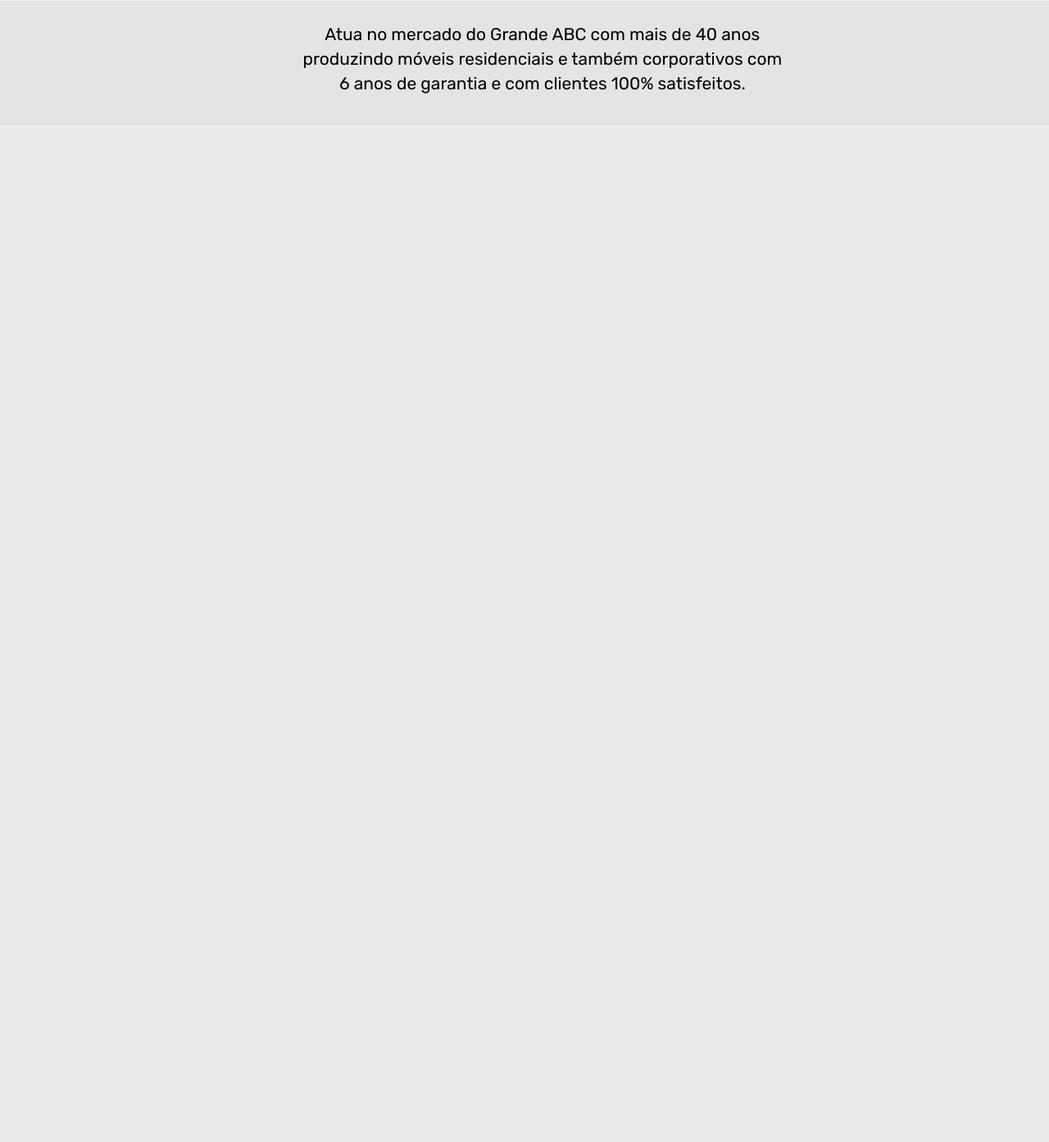
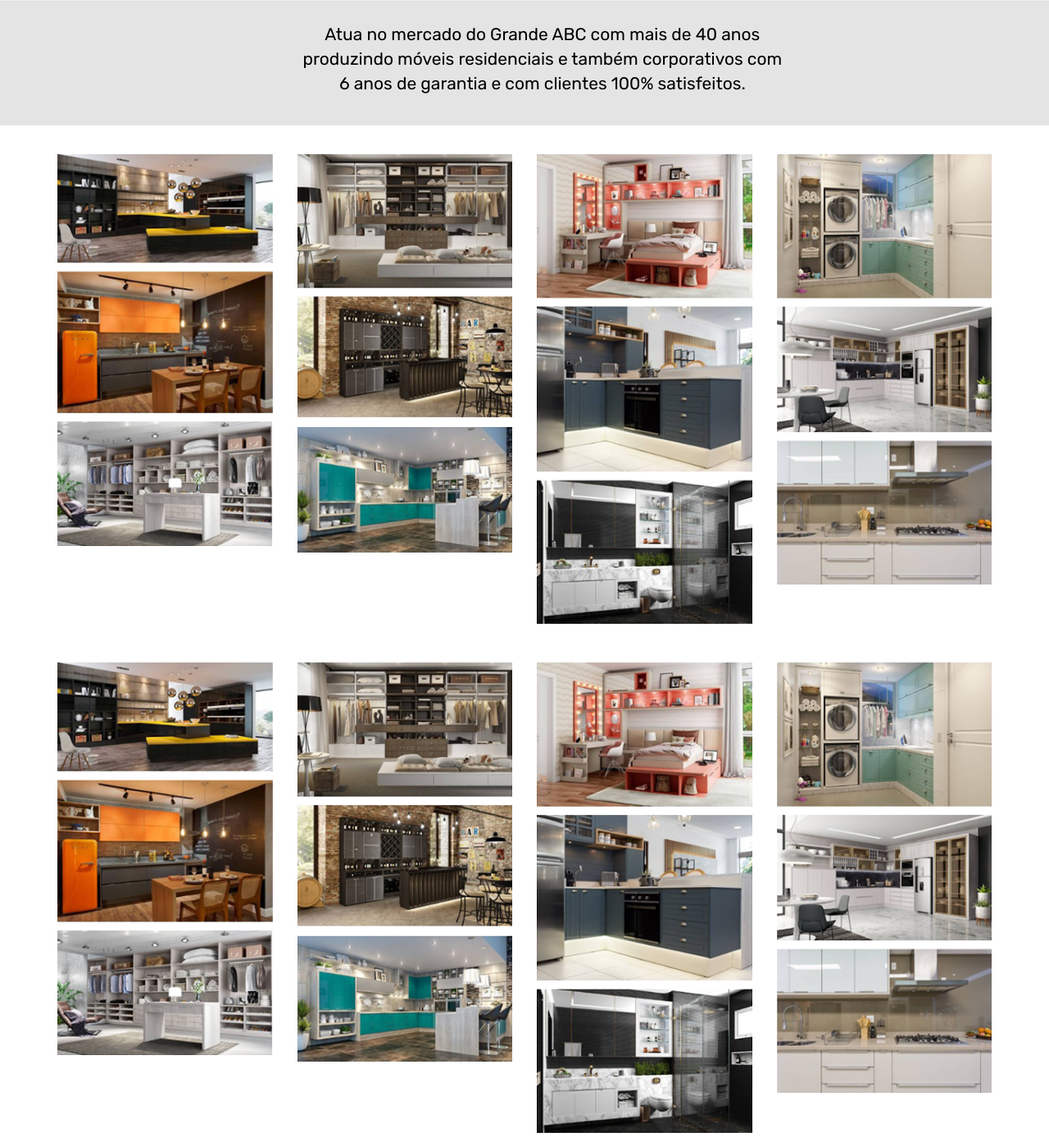
Before and after one commit to fagner-vieira/amani, a PHP site: page / in a window 1280 px wide. Shown: the part 1319-2712 px from the top of the page at 82% size. Before the commit the page ends 1433 px from the top, so only its background shows below. Run offline with PHP 8.4, Linux system fonts and the light colour scheme.

Commit message:
AM 06 - Section Four

```diff
--- a/css/css.css
+++ b/css/css.css
@@ -167,3 +167,11 @@ h1{
 }
 
 /* /Section 03 */
+
+/* Section 04 */
+
+.bgColorFive{
+    background-color: #f9f9f9;
+}
+
+/* /Section 04 */
--- a/index.php
+++ b/index.php
@@ -152,6 +152,45 @@
 		</section>
 
 
+		<section class="container-fluid">
+			<div class="container">
+				<div class="row">
+					<div class="col-lg-3 rowMarginOne">
+						<img src="images/img04.png" class="center-block img-responsive" alt="">
+					</div>
+					<div class="col-lg-3 rowMarginOne">
+						<img src="images/img05.png" class="center-block img-responsive" alt="">
+					</div>
+					<div class="col-lg-3 rowMarginOne">
+						<img src="images/img06.png" class="center-block img-responsive" alt="">
+					</div>
+					<div class="col-lg-3 rowMarginOne">
+						<img src="images/img07.png" class="center-block img-responsive" alt="">
+					</div>
+				</div>
+			</div>
+		</section>
+
+
+		<section class="container-fluid">
+			<div class="container">
+				<div class="row">
+					<div class="col-lg-3 rowMarginOne">
+						<img src="images/img04.png" class="center-block img-responsive" alt="">
+					</div>
+					<div class="col-lg-3 rowMarginOne">
+						<img src="images/img05.png" class="center-block img-responsive" alt="">
+					</div>
+					<div class="col-lg-3 rowMarginOne">
+						<img src="images/img06.png" class="center-block img-responsive" alt="">
+					</div>
+					<div class="col-lg-3 rowMarginOne">
+						<img src="images/img07.png" class="center-block img-responsive" alt="">
+					</div>
+				</div>
+			</div>
+		</section>
+
 	<!-- jQuery (necessary for Bootstrap's JavaScript plugins) -->
 	<script src="js/jquery-1.11.3.min.js"></script>
 
```
Also changed, not shown: images/img04.png (added), images/img05.png (added), images/img06.png (added), images/img07.png (added), images/img08.png (added).
